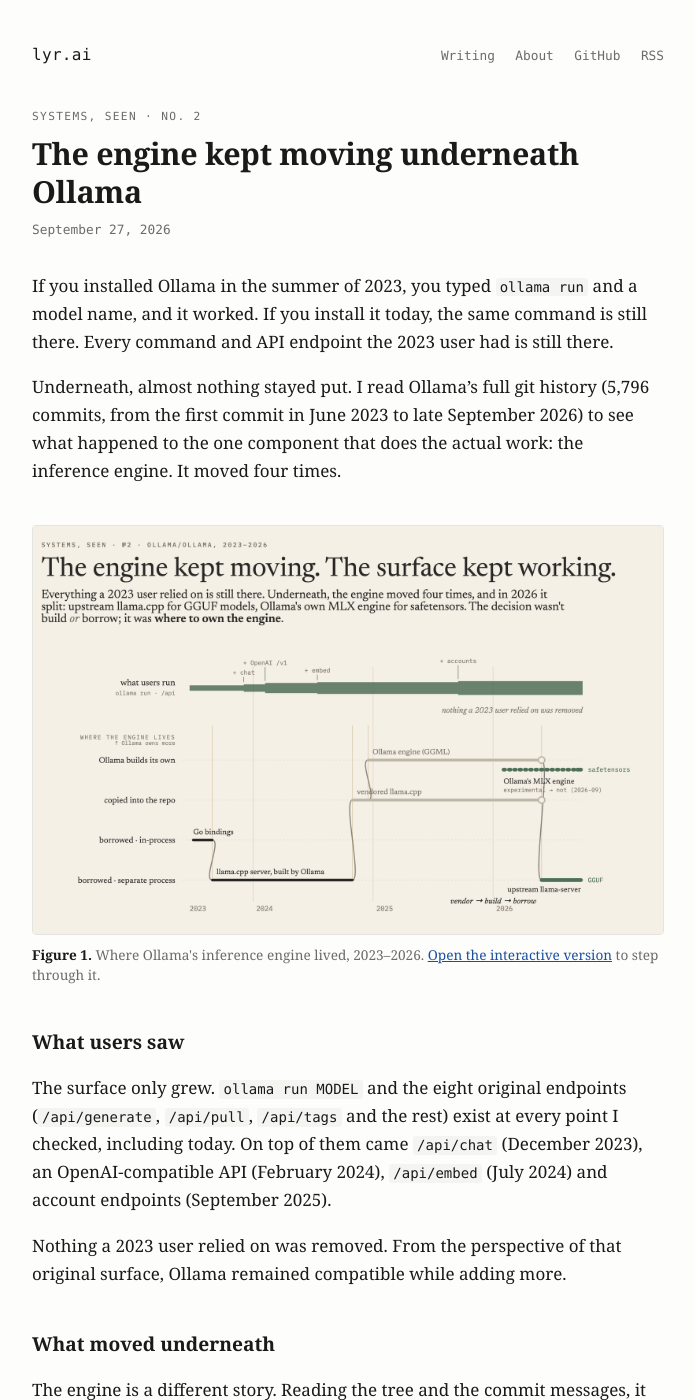
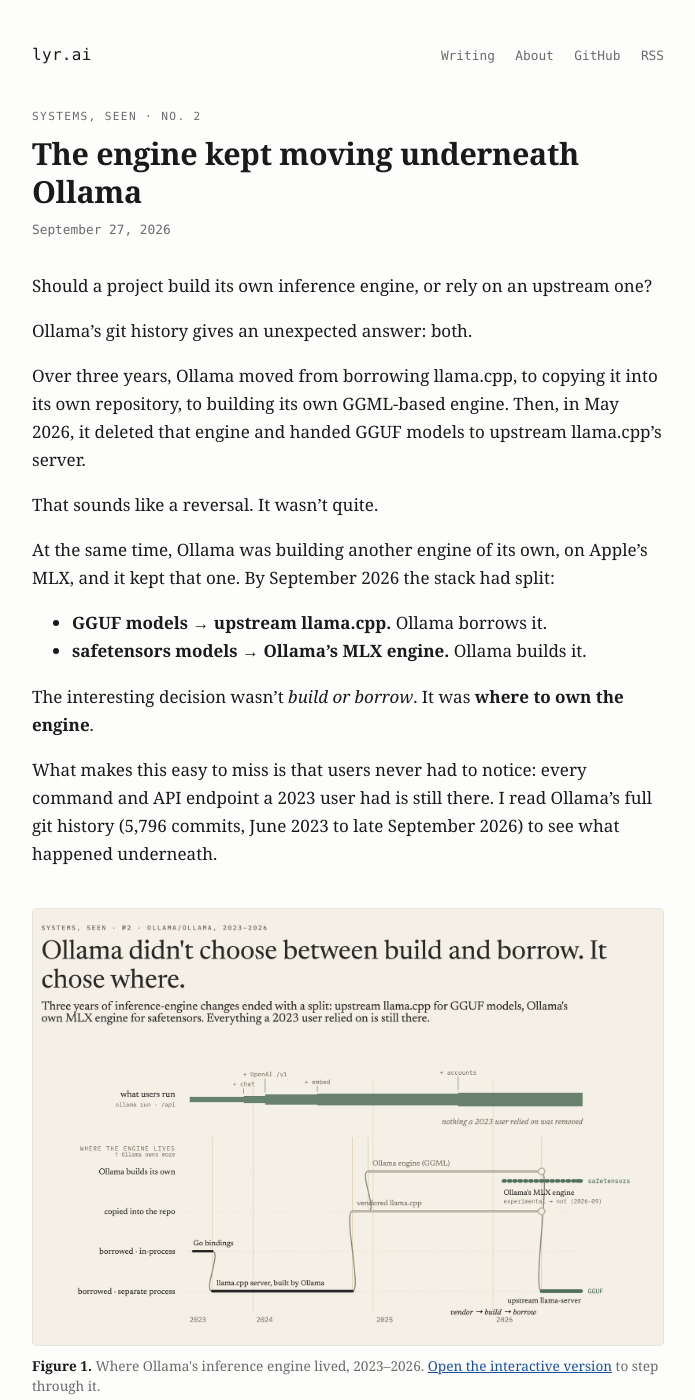
Before and after one commit to lyr-ai/lyr-ai.github.io, a Jekyll site: the page built from _posts/2026-09-27-the-engine-kept-moving-underneath-ollama.md, in a window 1280 px wide and 1400 px high. Shown: the whole window, without its empty margins (292-987 px from the left). Built offline with Jekyll 4.4.1, drawn with Linux system fonts in a browser that asks for light colours.

Commit message:
Systems, Seen No. 2: lead with the thesis (where to own the engine)

```diff
--- a/_posts/2026-09-27-the-engine-kept-moving-underneath-ollama.md
+++ b/_posts/2026-09-27-the-engine-kept-moving-underneath-ollama.md
@@ -1,23 +1,36 @@
 ---
 title: "The engine kept moving underneath Ollama"
 description: >-
-  Three years of Ollama's own history: everything a user relied on in 2023 still
-  works, while the inference engine underneath moved four times and ended split by
-  model format.
+  Ollama didn't choose between building and borrowing its inference engine. By 2026
+  it borrowed upstream llama.cpp for GGUF models and built its own MLX engine for
+  safetensors.
 image: /assets/img/systems-seen-ollama-engine.png
 series: Systems, Seen
 entry: "No. 2"
 date: 2026-09-27 17:30:00 -0700
 ---
 
-If you installed Ollama in the summer of 2023, you typed `ollama run` and a model name,
-and it worked. If you install it today, the same command is still there. Every
-command and API endpoint the 2023 user had is still there.
+Should a project build its own inference engine, or rely on an upstream one?
 
-Underneath, almost nothing stayed put. I read Ollama's full git history (5,796
-commits, from the first commit in June 2023 to late September 2026) to see what
-happened to the one component that does the actual work: the inference engine. It
-moved four times.
+Ollama's git history gives an unexpected answer: both.
+
+Over three years, Ollama moved from borrowing llama.cpp, to copying it into its own
+repository, to building its own GGML-based engine. Then, in May 2026, it deleted that
+engine and handed GGUF models to upstream llama.cpp's server.
+
+That sounds like a reversal. It wasn't quite.
+
+At the same time, Ollama was building another engine of its own, on Apple's MLX, and it
+kept that one. By September 2026 the stack had split:
+
+- **GGUF models → upstream llama.cpp.** Ollama borrows it.
+- **safetensors models → Ollama's MLX engine.** Ollama builds it.
+
+The interesting decision wasn't *build or borrow*. It was **where to own the engine**.
+
+What makes this easy to miss is that users never had to notice: every command and API
+endpoint a 2023 user had is still there. I read Ollama's full git history (5,796 commits,
+June 2023 to late September 2026) to see what happened underneath.
 
 <figure>
   <img src="/assets/img/systems-seen-ollama-engine.png" alt="A timeline from 2023 to 2026. On top, a green band labelled 'what users run' that only gets wider, at chat, OpenAI-compatible /v1, embed and accounts. Below, the inference engine moves between four levels of ownership: borrowed in a separate process, borrowed in-process, copied into the repo, and built by Ollama. It ends in 2026 split in two: upstream llama-server for GGUF models, and Ollama's own MLX engine for safetensors." loading="lazy">
--- a/systems-seen/ollama/index.html
+++ b/systems-seen/ollama/index.html
@@ -1,7 +1,7 @@
 <!doctype html><html lang="en"><head><meta charset="utf-8"><meta name="viewport" content="width=device-width,initial-scale=1">
 <title>The engine kept moving</title>
 <meta name="description" content="Three years of Ollama's history: the product surface only grew, while the inference engine moved four times and ended split by model format.">
-<meta property="og:title" content="The engine kept moving. The surface kept working.">
+<meta property="og:title" content="Ollama didn't choose between build and borrow. It chose where.">
 <meta property="og:description" content="Ollama's inference engine moved four times under a surface that was never broken, and ended split by model format.">
 <meta property="og:image" content="https://lyr-ai.github.io/assets/img/systems-seen-ollama-engine.png">
 <meta name="twitter:card" content="summary_large_image">
@@ -33,7 +33,7 @@
 [data-step="2"] .path,[data-step="3"] .path,[data-step="4"] .path{stroke-dashoffset:0;transition:stroke-dashoffset 2.4s ease-in-out}
 </style></head><body><main id="m" data-step="1">
 <div class="fig">Systems, Seen · №2 · ollama/ollama, 2023–2026</div>
-<h1>The engine kept moving. The surface kept working.</h1>
+<h1>Ollama didn't choose between build and borrow. It chose where.</h1>
 <p class="say" id="say"></p>
 <p class="hint">scroll the chart sideways →</p><div class="chart"><svg viewBox="0 0 1150 560" role="img" aria-labelledby="t d"><title id="t">Where Ollama's inference engine lived, 2023–2026</title><desc id="d">A continuous product surface on top that only grows; underneath, the inference engine moves between four ownership lanes and ends split by model format.</desc>
 <g id="g"></g></svg></div>
```
Also changed, not shown: assets/img/systems-seen-ollama-engine.png.
